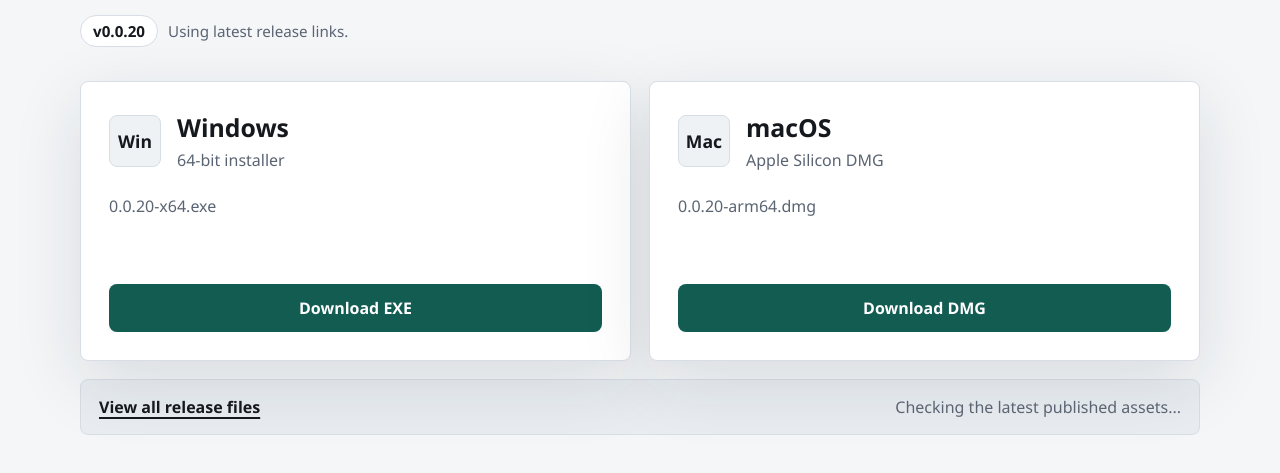
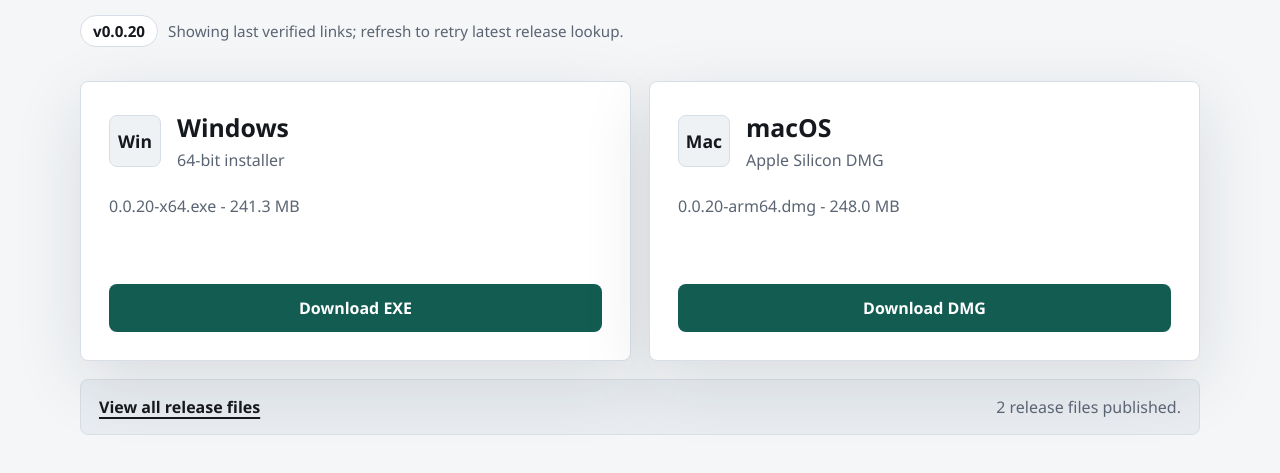
Before and after one commit to Swelm689/sadsadadadq, a plain HTML site: page index.html in a window 1280 px wide. Shown: the part 329-802 px from the top of the page. Drawn offline with Linux system fonts and the light colour scheme; no server answers.

Commit message:
Fix download landing page links

```diff
--- a/index.html
+++ b/index.html
@@ -252,7 +252,7 @@
 
   <script>
     const repository = "Swelm689/sadsadadadq";
-    const apiUrl = https://api.github.com/repos//releases/latest;
+    const apiUrl = "https://api.github.com/repos/" + repository + "/releases/latest";
     const fallbackRelease = {
       tag_name: "v0.0.20",
       html_url: "https://github.com/Swelm689/sadsadadadq/releases/tag/v0.0.20",
@@ -264,7 +264,7 @@
 
     const formatSize = (bytes) => {
       if (!Number.isFinite(bytes) || bytes <= 0) return "size unavailable";
-      return ${(bytes / 1024 / 1024).toFixed(1)} MB;
+      return (bytes / 1024 / 1024).toFixed(1) + " MB";
     };
 
     const findAsset = (assets, checks) => assets.find((asset) => {
@@ -278,13 +278,13 @@
       if (!asset) {
         button.removeAttribute("href");
         button.setAttribute("aria-disabled", "true");
-        meta.textContent = ${label} is not available in the latest release.;
+        meta.textContent = label + " is not available in the latest release.";
         return;
       }
 
       button.href = asset.browser_download_url;
       button.removeAttribute("aria-disabled");
-      meta.textContent = ${asset.name} - ;
+      meta.textContent = asset.name + " - " + formatSize(asset.size);
     };
 
     const renderRelease = (release, fallbackUsed = false) => {
@@ -293,8 +293,8 @@
       const mac = findAsset(assets, ["arm64", ".dmg"]);
 
       document.getElementById("version").textContent = release.tag_name || "latest";
-      document.getElementById("release-link").href = release.html_url || https://github.com//releases/latest;
-      document.getElementById("asset-count").textContent = ${assets.length} release files published.;
+      document.getElementById("release-link").href = release.html_url || ("https://github.com/" + repository + "/releases/latest");
+      document.getElementById("asset-count").textContent = assets.length + " release files published.";
       document.getElementById("release-state").textContent = fallbackUsed
         ? "Showing last verified links; refresh to retry latest release lookup."
         : "Using latest release links.";
@@ -307,7 +307,7 @@
 
     fetch(apiUrl, { headers: { Accept: "application/vnd.github+json" } })
       .then((response) => {
-        if (!response.ok) throw new Error(GitHub returned );
+        if (!response.ok) throw new Error("GitHub returned " + response.status);
         return response.json();
       })
       .then((release) => renderRelease(release, false))
```
